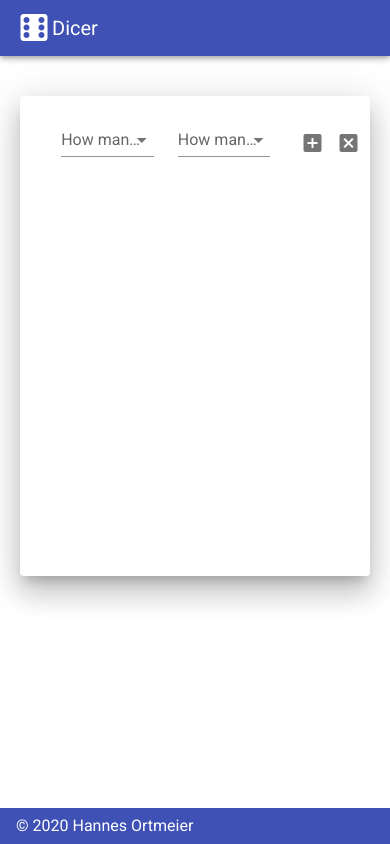
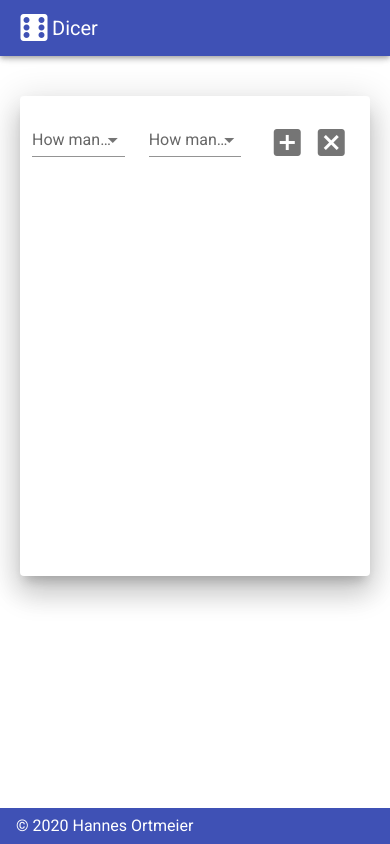
Before and after one commit to hannesortmeier/dicer, a Vue app: page / in a window 390 px wide. Built offline with nearby package versions, Linux system fonts and the light colour scheme.

Commit message:
another mobile test

```diff
--- a/src/App.vue
+++ b/src/App.vue
@@ -4,7 +4,6 @@
 		<v-content class="ma-5">
 			<v-card
 				class="mx-auto ma-5"
-
 				max-width="780"
 				min-height="480"
 				elevation="18"
--- a/src/components/DiceSelection.vue
+++ b/src/components/DiceSelection.vue
@@ -31,18 +31,18 @@
 			</v-col>
 			<v-col
 				class="d-flex justify-left"
-				cols="2"
+				cols="4"
 				sm="1"
 			>
 				<v-tooltip top>
 					<template v-slot:activator="{ on }">
 						<v-btn
 							icon
-							medium
+							large
 							v-on="on"
 							@click.native="addDiceObjectsButtonClicked()"
 						>
-							<v-icon medium>mdi-plus-box</v-icon>
+							<v-icon large>mdi-plus-box</v-icon>
 						</v-btn>
 					</template>
 					<span>Add</span>
@@ -52,11 +52,11 @@
 					<template v-slot:activator="{ on }">
 						<v-btn
 							icon
-							medium
+							large
 							v-on="on"
 							@click.native="$emit('remove-all')"
 						>
-							<v-icon medium>mdi-close-box</v-icon>
+							<v-icon large>mdi-close-box</v-icon>
 						</v-btn>
 					</template>
 					<span>Remove all</span>
```
